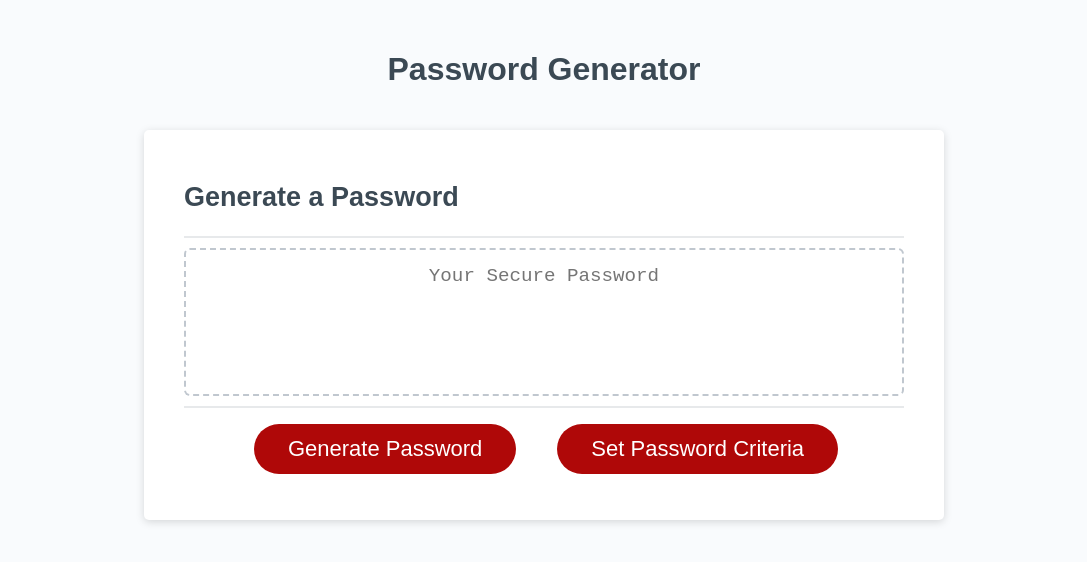
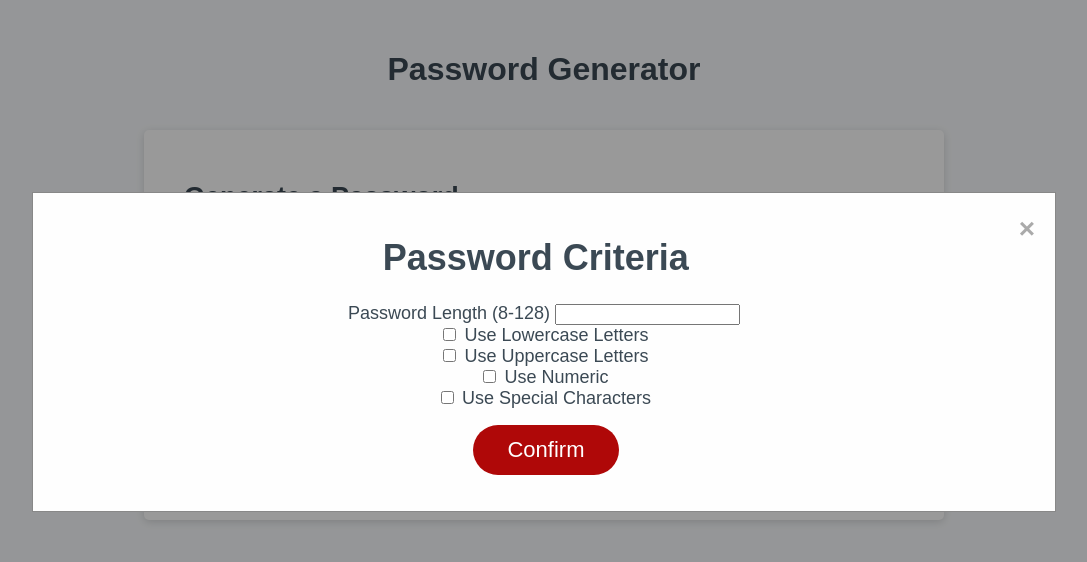
Before and after one commit to XuyangZhang0/passwordGenerator, a plain HTML site: page index.html in a window 1280 px wide. Both pictures are taken after a click on the button "Generate Password". Shown: the whole page, without its empty margins (96-1183 px from the left). Drawn offline with Linux system fonts and the light colour scheme.

Commit message:
Refactored the code to remove one button on the page and rewired the button event listener to streamline the user experience.

```diff
--- a/index.html
+++ b/index.html
@@ -27,7 +27,8 @@
 
         <!-- Modal Test Start https://www.w3schools.com/howto/howto_css_modals.asp -->
         <!-- Trigger/Open The Modal -->
-        <button id="myBtn" class="btn">Set Password Criteria</button>
+        <!-- re-designed the flow, no password criteria button needed -->
+        <!-- <button id="myBtn" class="btn">Set Password Criteria</button> -->
 
         <!-- The Modal -->
         <div id="myModal" class="modal">
@@ -36,12 +37,11 @@
           <div class="modal-content">
             <span class="close">&times;</span>
             <!-- Embedded Form Pop Up https://www.w3schools.com/howto/howto_js_popup_form.asp -->
-            <div class="form-popup" id="myForm">
-              <form action="/action_page.php" class="form-container">
+              <form action="#" class="form-container">
                 <h1>Password Criteria</h1>
 
-                <label for="length"><b>Password Length</b></label>
-                <input type="number" id="length" name="length" required>
+                <label for="length">Password Length (8-128)</label>
+                <input type="number" id="length" name="length" required><br>
 
                 <input type="checkbox" id="useLowercase" name="useLowercase" value="useLowercase">
                 <label for="useLowercase"> Use Lowercase Letters</label><br>
@@ -56,13 +56,10 @@
                 <label for="useSpecial"> Use Special Characters</label><br>
 
                 <button type="submit" class="btn" id="confirm">Confirm</button>
-                <!-- <button type="button" class="btn cancel" onclick="closeForm()">Close</button> -->
               </form>
-            </div>
           </div>
-
         </div>
-        <!-- Modal Test End -->
+        <!-- Modal End -->
       </div>
     </div>
   </div>
--- a/script.js
+++ b/script.js
@@ -13,10 +13,7 @@ var useSpecial;
 function writePassword() {
   // console.log(document.getElementsByName('length').value);
   var password = generatePassword();
-
-
   var passwordText = document.querySelector("#password");
-
   passwordText.value = password;
 
 }
@@ -30,10 +27,11 @@ useUpperCase= document.getElementById('useUppercase').checked;
 useSpecial= document.getElementById('useSpecial').checked;
 useNumeric= document.getElementById('useNumeric').checked;
 modal.style.display = "none";
+writePassword();
 }
 
-// Add event listener to generate button
-generateBtn.addEventListener("click", writePassword);
+// Add event listener to generate button, updated the user flow and no need for this listener
+// generateBtn.addEventListener("click", writePassword);
 
 // Add event listener to confirm button
 confirmBtn.addEventListener("click", setCriteria);
@@ -42,17 +40,7 @@ confirmBtn.addEventListener("click", setCriteria);
 document.getElementById("confirm").addEventListener("click", function(event){
   event.preventDefault()
 });
-// event handler
 
-/**
- *
- * @param {number} length  - The expected length of the password
- * @param {boolean} useLowerCase - whether lowercase letters will be included
- * @param {boolean} useUpperCase - whether uppercase letters will be included
- * @param {boolean} useNumeric - whether numeric values are included
- * @param {boolean} useSpecial - whether special characters are included
- * @returns
- */
 
 //  length, useLowerCase, useUpperCase, useNumeric, useSpecial
 function generatePassword() {
@@ -84,13 +72,16 @@ function generatePassword() {
 }
 
 /*
-Modal Test Start
+Modal Start
 */
 // Get the modal
 var modal = document.getElementById("myModal");
 
 // Get the button that opens the modal
-var btn = document.getElementById("myBtn");
+// var btn = document.getElementById("myBtn");
+
+// Modal Trigger Button
+var btn = document.getElementById("generate");
 
 // Get the <span> element that closes the modal
 var span = document.getElementsByClassName("close")[0];
@@ -112,5 +103,5 @@ window.onclick = function(event) {
   }
 }
 /*
-Modal Test End
+Modal End
 */
--- a/style.css
+++ b/style.css
@@ -55,6 +55,7 @@ Modal Test Start
   border: 1px solid #888;
   width: 80%; /* Could be more or less, depending on screen size */
 }
+
 
 /* The Close Button */
 .close {
```
